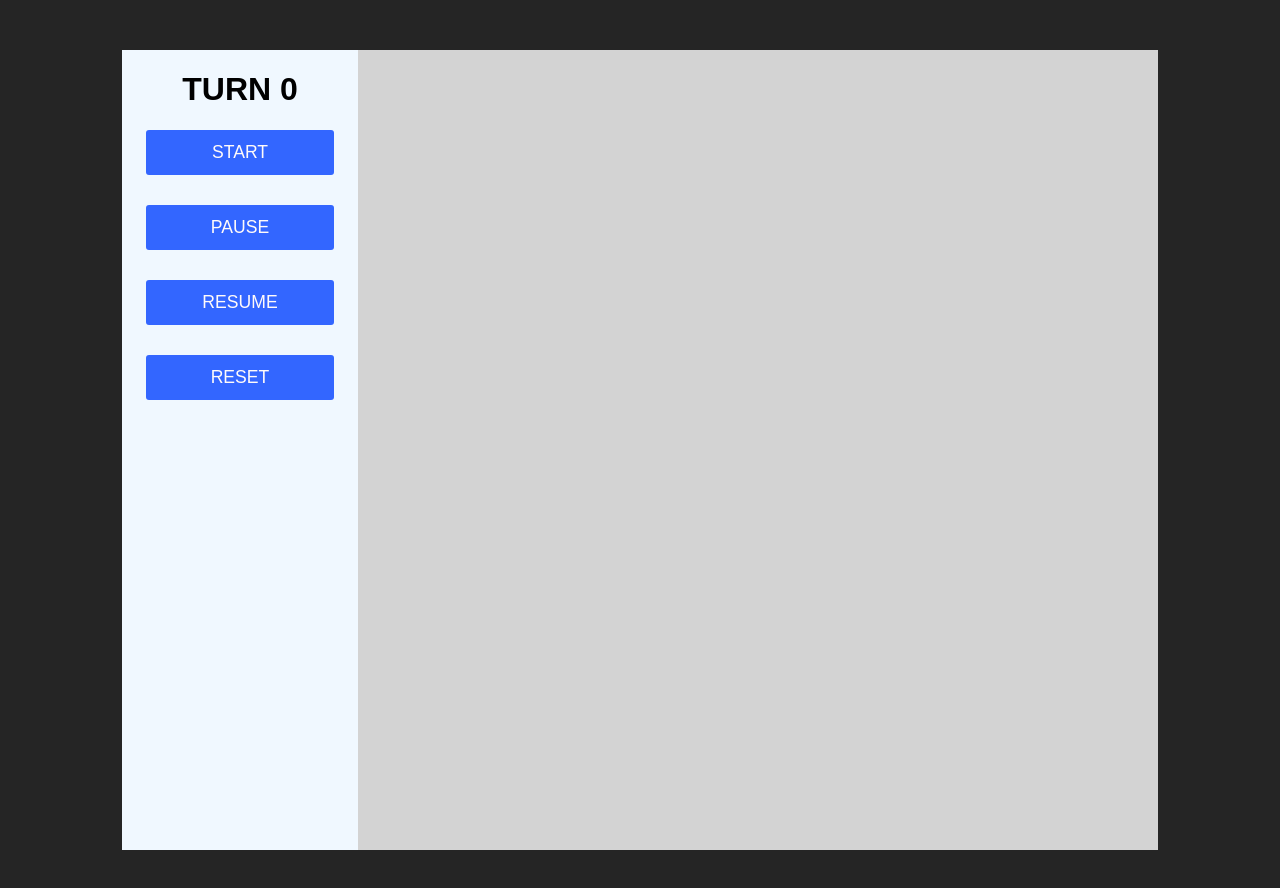
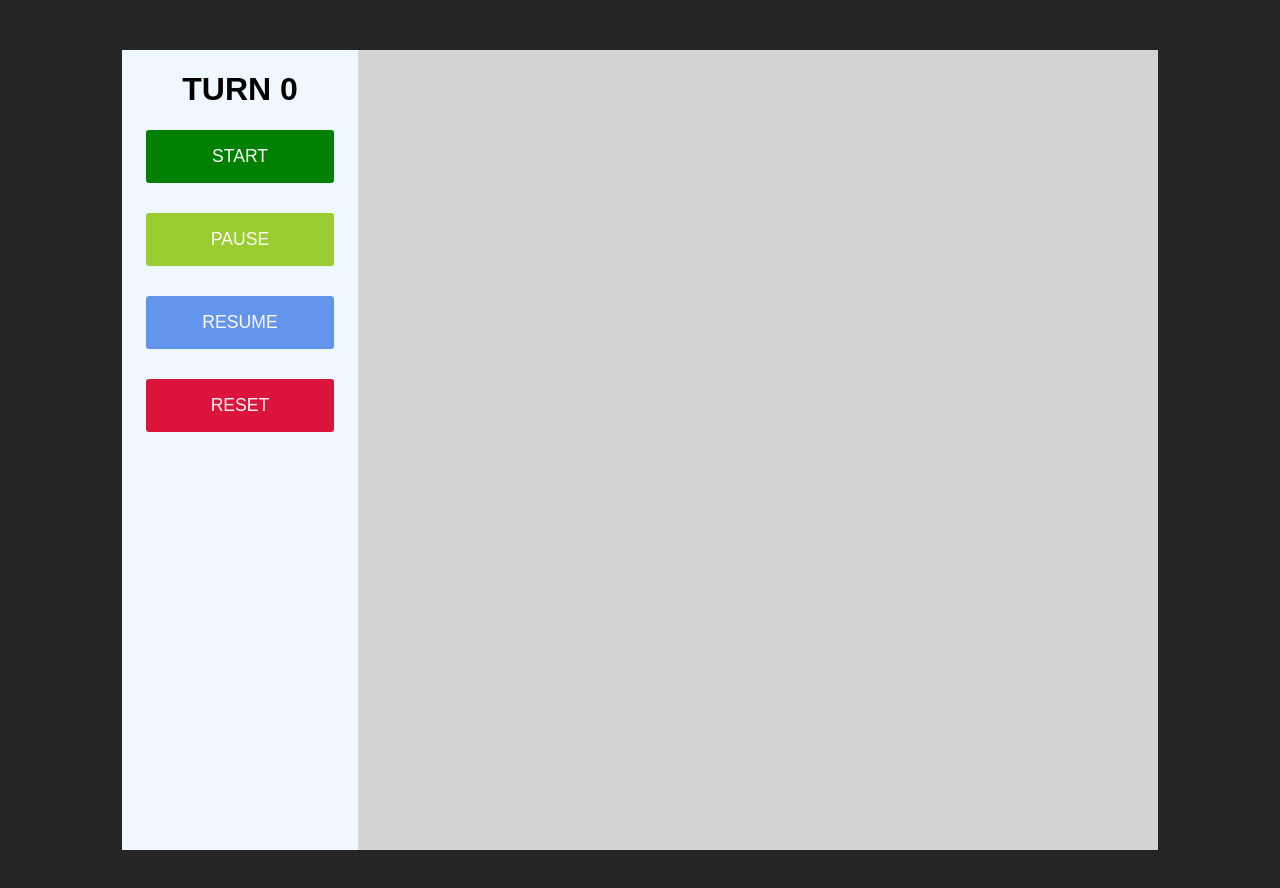
Before and after one commit to JimothyScript/the-best-game-in-the-world, a React (Create React App) app: page / in a window 1280 px wide. Shown: the top 888 px of the page. Built offline with nearby package versions, Linux system fonts and the light colour scheme.

Commit message:
Add button color styling

```diff
--- a/src/components/Menu.css
+++ b/src/components/Menu.css
@@ -5,14 +5,26 @@
 .menu-btns button {
   font-size: 1.1em;
   margin-bottom: 30px;
-  padding: 12px;
+  padding: 16px;
   width: 80%;
   border: none;
   border-radius: 3px;
-  background-color: #3366FF;
   color: snow;
 }
 
 .menu-btns button:hover {
-  background-color: #3333CC;
+  color: #252525;
 }
+
+.menu-btns button.start {
+  background-color: green;
+}
+.menu-btns button.pause {
+  background-color: yellowgreen;
+}
+.menu-btns button.resume {
+  background-color: cornflowerblue;
+}
+.menu-btns button.reset {
+  background-color: crimson;
+}
```
